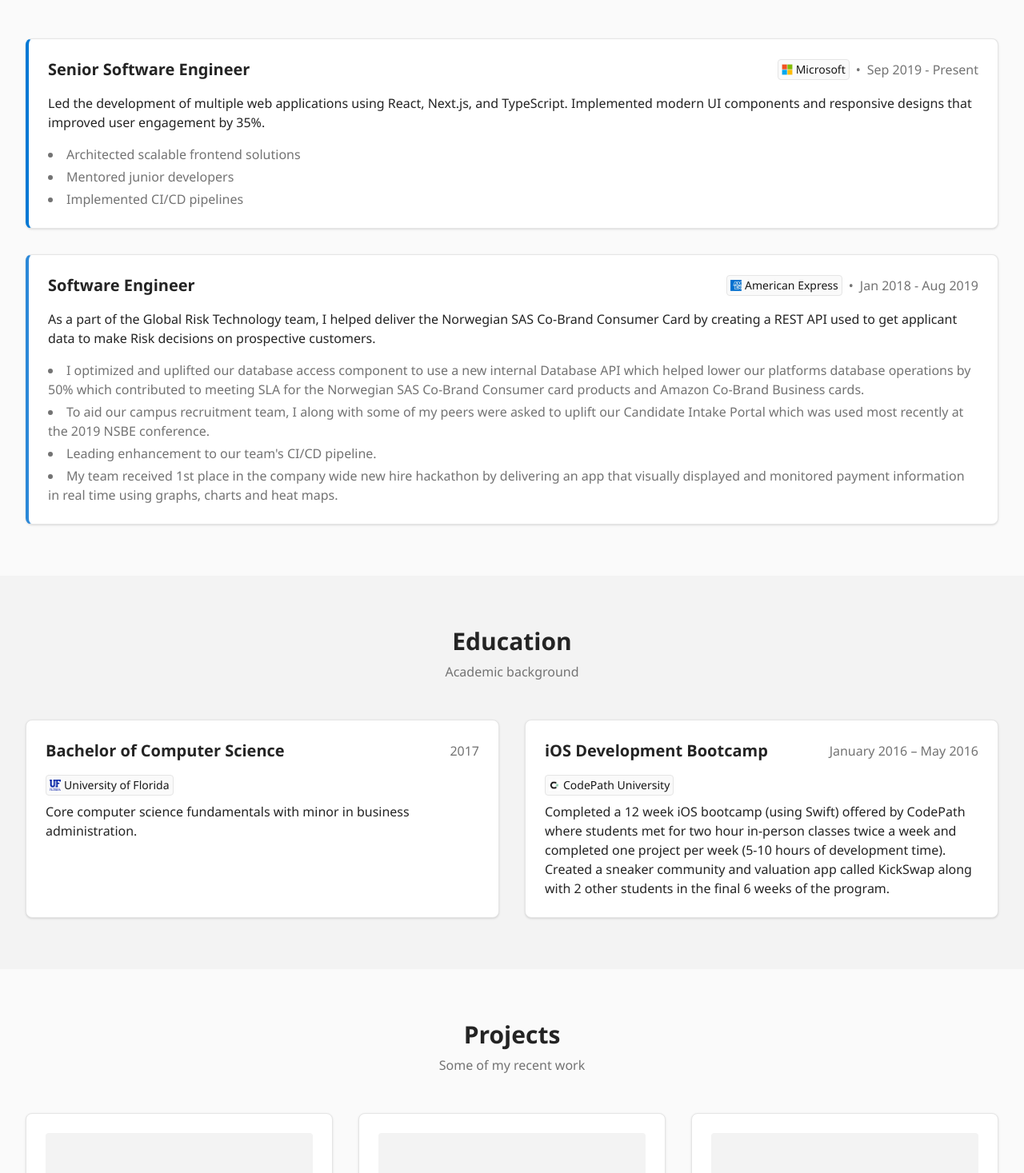
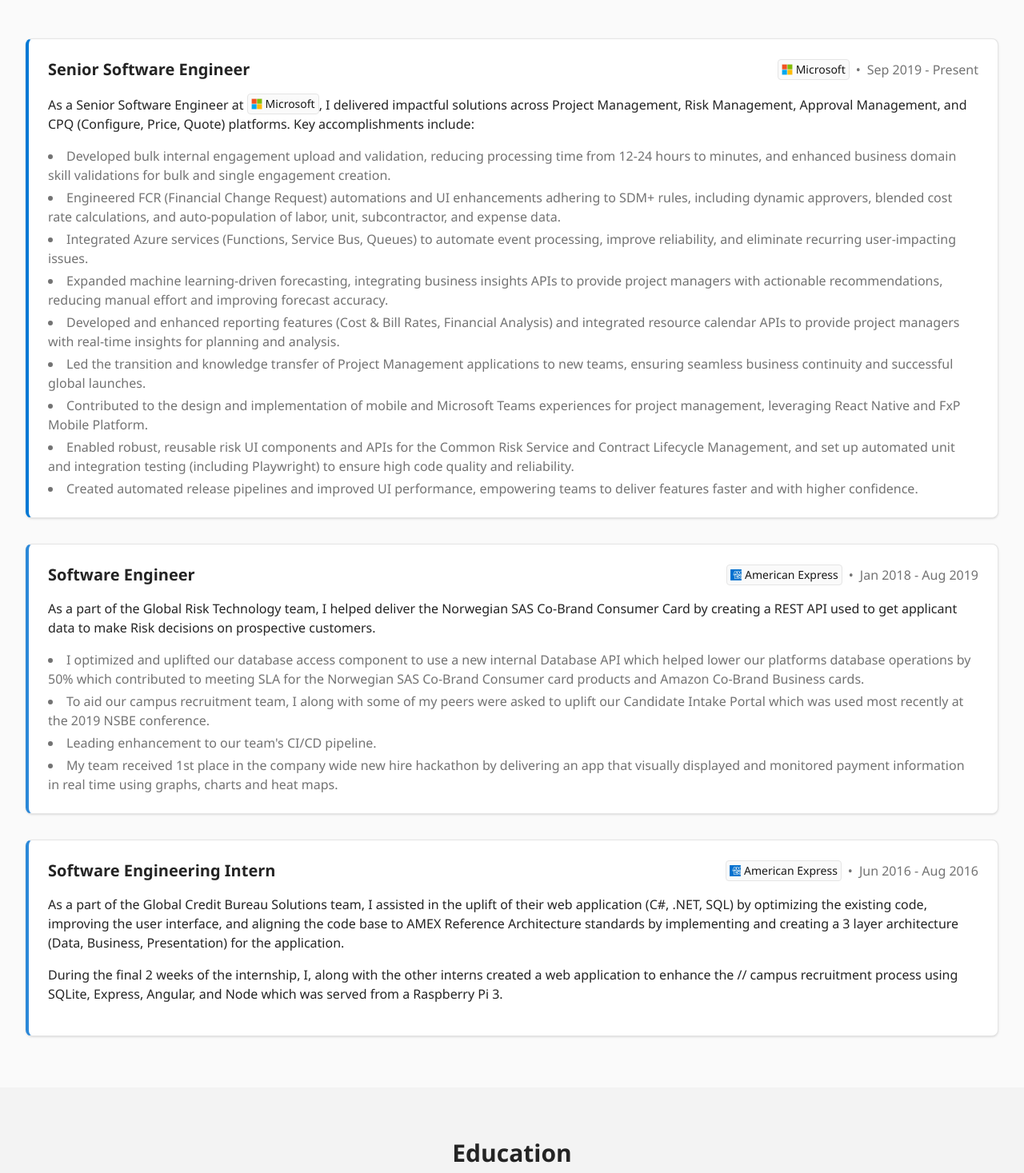
Before and after one commit to egs104/portfolio-blog, a Next.js app: page / in a window 1280 px wide. Shown: the part 1563-3030 px from the top of the page at 80% size. Built offline with nearby package versions, Linux system fonts and the light colour scheme.

Commit message:
update microsoft section

```diff
--- a/src/app/page.tsx
+++ b/src/app/page.tsx
@@ -154,14 +154,64 @@
                 </div>
               </div>
               <p className="mb-4">
-                Led the development of multiple web applications using React, Next.js, and
-                TypeScript. Implemented modern UI components and responsive designs that improved
-                user engagement by 35%.
+                As a Senior Software Engineer at{" "}
+                <Badge href="https://microsoft.com">
+                  <Image
+                    alt="Microsoft logomark"
+                    src="/microsoft-logo.png"
+                    className="!mr-1"
+                    width="14"
+                    height="14"
+                  />
+                  Microsoft
+                </Badge>
+                , I delivered impactful solutions across Project Management, Risk Management,
+                Approval Management, and CPQ (Configure, Price, Quote) platforms. Key
+                accomplishments include:
               </p>
               <ul className="list-disc list-inside text-[var(--muted-foreground)] space-y-1">
-                <li>Architected scalable frontend solutions</li>
-                <li>Mentored junior developers</li>
-                <li>Implemented CI/CD pipelines</li>
+                <li>
+                  Developed bulk internal engagement upload and validation, reducing processing time
+                  from 12-24 hours to minutes, and enhanced business domain skill validations for
+                  bulk and single engagement creation.
+                </li>
+                <li>
+                  Engineered FCR (Financial Change Request) automations and UI enhancements adhering
+                  to SDM+ rules, including dynamic approvers, blended cost rate calculations, and
+                  auto-population of labor, unit, subcontractor, and expense data.
+                </li>
+                <li>
+                  Integrated Azure services (Functions, Service Bus, Queues) to automate event
+                  processing, improve reliability, and eliminate recurring user-impacting issues.
+                </li>
+                <li>
+                  Expanded machine learning-driven forecasting, integrating business insights APIs
+                  to provide project managers with actionable recommendations, reducing manual
+                  effort and improving forecast accuracy.
+                </li>
+                <li>
+                  Developed and enhanced reporting features (Cost & Bill Rates, Financial Analysis)
+                  and integrated resource calendar APIs to provide project managers with real-time
+                  insights for planning and analysis.
+                </li>
+                <li>
+                  Led the transition and knowledge transfer of Project Management applications to
+                  new teams, ensuring seamless business continuity and successful global launches.
+                </li>
+                <li>
+                  Contributed to the design and implementation of mobile and Microsoft Teams
+                  experiences for project management, leveraging React Native and FxP Mobile
+                  Platform.
+                </li>
+                <li>
+                  Enabled robust, reusable risk UI components and APIs for the Common Risk Service
+                  and Contract Lifecycle Management, and set up automated unit and integration
+                  testing (including Playwright) to ensure high code quality and reliability.
+                </li>
+                <li>
+                  Created automated release pipelines and improved UI performance, empowering teams
+                  to deliver features faster and with higher confidence.
+                </li>
               </ul>
             </div>
 
@@ -209,6 +259,39 @@
                   graphs, charts and heat maps.
                 </li>
               </ul>
+            </div>
+            <div className="ms-card relative border-l-4 border-l-[var(--secondary)]">
+              <div className="flex flex-col md:flex-row md:items-center justify-between mb-4">
+                <h3 className="text-xl font-semibold">Software Engineering Intern</h3>
+                <div className="flex items-center gap-2 text-[var(--muted-foreground)]">
+                  <span>
+                    <Badge href="https://americanexpress.com">
+                      <Image
+                        alt="American Express logomark"
+                        src="/amex-logo.png"
+                        className="!mr-1"
+                        width="14"
+                        height="14"
+                      />
+                      American Express
+                    </Badge>
+                  </span>
+                  <span>•</span>
+                  <span>Jun 2016 - Aug 2016</span>
+                </div>
+              </div>
+              <p className="mb-4">
+                As a part of the Global Credit Bureau Solutions team, I assisted in the uplift of
+                their web application (C#, .NET, SQL) by optimizing the existing code, improving the
+                user interface, and aligning the code base to AMEX Reference Architecture standards
+                by implementing and creating a 3 layer architecture (Data, Business, Presentation)
+                for the application.
+              </p>
+              <p className="mb-4">
+                During the final 2 weeks of the internship, I, along with the other interns created
+                a web application to enhance the // campus recruitment process using SQLite,
+                Express, Angular, and Node which was served from a Raspberry Pi 3.
+              </p>
             </div>
           </div>
         </div>
@@ -270,7 +353,7 @@
       </section>
 
       {/* Projects Section */}
-      <section className="ms-section">
+      {/* <section className="ms-section">
         <div className="ms-container">
           <h2 className="text-3xl font-bold mb-2 text-center">Projects</h2>
           <p className="text-center text-[var(--muted-foreground)] mb-12">Some of my recent work</p>
@@ -336,7 +419,7 @@
             </a>
           </div>
         </div>
-      </section>
+      </section> */}
 
       {/* Contact Section */}
       <section id="contact" className="ms-section bg-[var(--muted)]">
```
